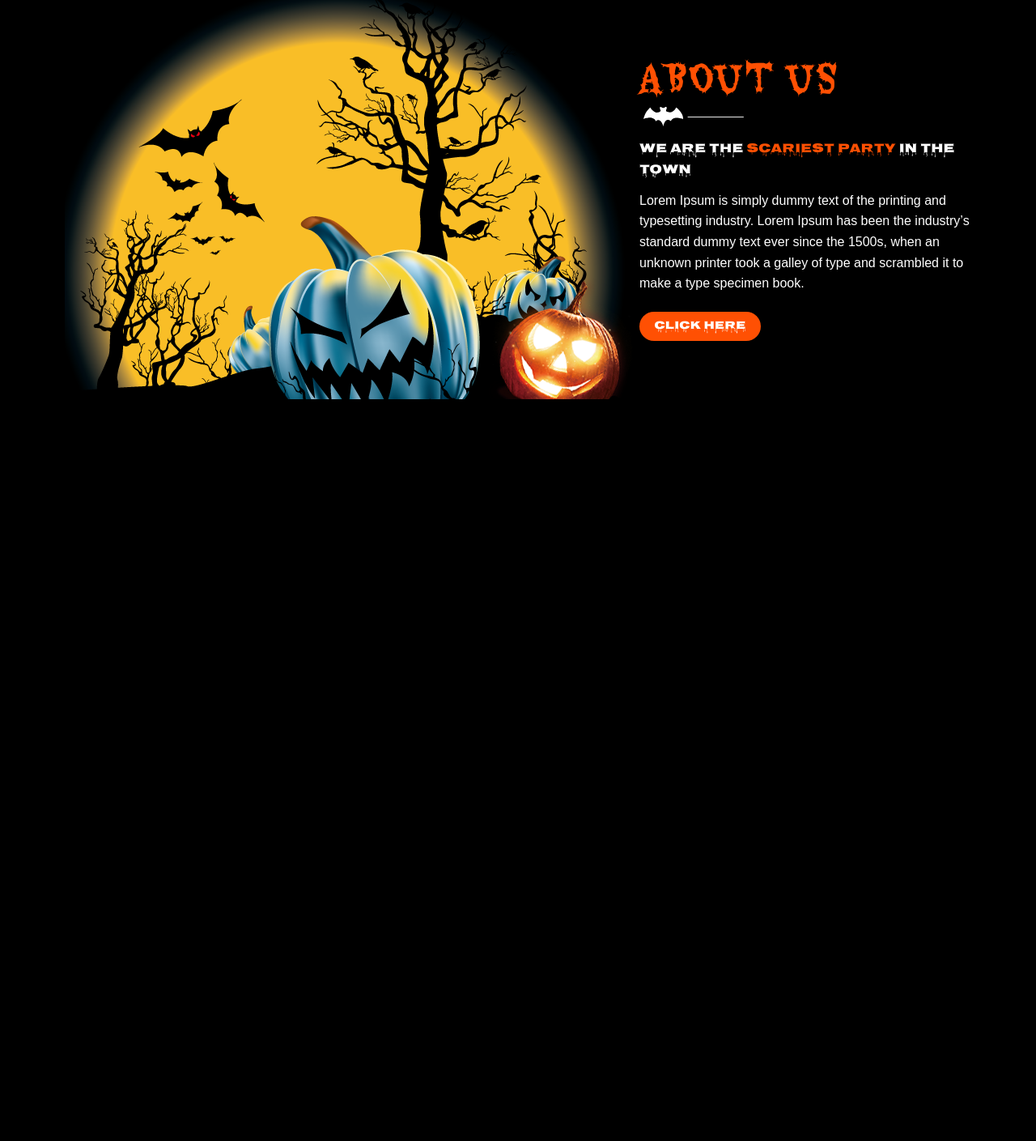
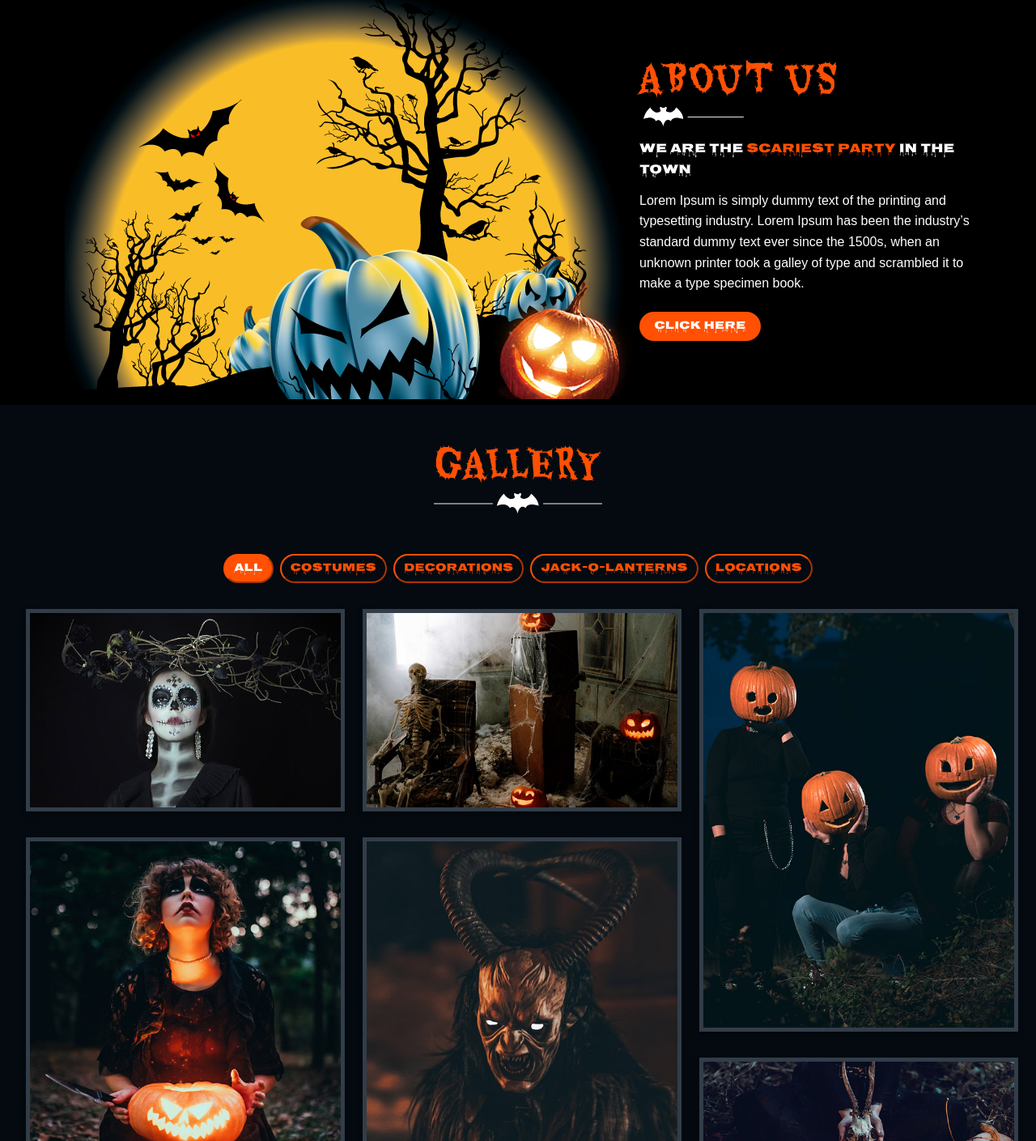
Before and after one commit to PPereaC/spookyween, a plain HTML site: page index.html in a window 1280 px wide. Shown: the part 1391-2800 px from the top of the page at 81% size. Before the commit the page ends 1891 px from the top, so only its background shows below. Drawn offline with Linux system fonts and the light colour scheme; a web font is replaced by a local one.

Commit message:
add: Gallery section

```diff
--- /dev/null
+++ b/gallery.css
@@ -0,0 +1,93 @@
+.gallery-container {
+    display: flex;
+    flex-direction: column;
+    align-items: center;
+    padding: 2rem;
+    background-color: var(--about-section-bg);
+
+}
+
+.gallery-title-container {
+    display: flex;
+    flex-direction: column;
+    margin-bottom: 20px;
+}
+
+.gallery-buttons-container {
+    display: flex;
+    gap: 0.5rem;
+    padding-top: 30px;
+    margin-bottom: 2rem;
+}
+
+.gallery-filter-button {
+    padding: 0.5rem 0.7rem;
+    border-radius: 50px;
+    font-family: 'Nosifer', cursive;
+    font-size: 14px;
+    color: var(--secondary-color);
+    background-color: transparent;
+    border-color: var(--secondary-color);
+}
+
+.gallery-filter-button:hover {
+    background-color: var(--secondary-color);
+    color: var(--text-color);
+}
+
+.gallery-filter-button.active {
+    background-color: var(--secondary-color);
+    color: var(--text-color);
+}
+
+.gallery-grid {
+    display: grid;
+    grid-template-columns: repeat(3, 1fr);
+    gap: 2rem;
+    width: 100%;
+    max-width: 1324px;
+}
+
+.gallery-item {
+    grid-row: span 1;
+    overflow: hidden;
+    border: 5px solid #323d49;
+    box-shadow: 0 4px 8px rgba(0, 0, 0, 0.3);
+    width: 100%;
+    height: fit-content;
+    aspect-ratio: 16/10;
+
+    img {
+        width: 100%;
+        height: 100%;
+        object-fit: cover;
+        transition: transform 0.3s ease;
+        display: block;
+    }
+}
+
+.gallery-item-tall {
+    grid-row: span 2;
+    overflow: hidden;
+    border: 5px solid #323d49;
+    box-shadow: 0 4px 8px rgba(0, 0, 0, 0.3);
+    width: 100%;
+    height: fit-content;
+    justify-self: stretch;
+    object-fit: contain;
+    align-self: start;
+    aspect-ratio: 3/4;
+
+    img {
+        width: 100%;
+        height: 100%;
+        object-fit: cover;
+        transition: transform 0.3s ease;
+        display: block;
+    }
+
+}
+
+.gallery-item:hover img {
+    transform: scale(1.05);
+}
--- a/index.html
+++ b/index.html
@@ -9,6 +9,7 @@
     <link rel="stylesheet" href="home.css" />
     <link rel="stylesheet" href="services.css" />
     <link rel="stylesheet" href="about.css" />
+    <link rel="stylesheet" href="gallery.css" />
     <title>SpookyWeen</title>
   </head>
   <body>
@@ -159,6 +160,57 @@
           </div>
         </div>
       </section>
+
+      <!-- Gallery Section -->
+      <section id="gallery">
+        <div class="gallery-container">
+          <div class="gallery-title-container">
+            <span class="text-flicker">GALLERY</span>
+            <img
+              src="images/heading-bg.svg"
+              alt="Heading Background"
+            />
+          </div>
+
+          <div class="gallery-buttons-container">
+            <button class="gallery-filter-button active">ALL</button>
+            <button class="gallery-filter-button">COSTUMES</button>
+            <button class="gallery-filter-button">DECORATIONS</button>
+            <button class="gallery-filter-button">JACK-O-LANTERNS</button>
+            <button class="gallery-filter-button">LOCATIONS</button>
+          </div>
+
+          <div class="gallery-grid">
+            <div class="gallery-item">
+              <img src="images/gallery-img8.jpg" alt="Costume Image">
+            </div>
+            <div class="gallery-item">
+              <img src="images/gallery-img7.jpg" alt="Decoration Image">
+            </div>
+            <div class="gallery-item-tall">
+              <img src="images/gallery-img6.jpg" alt="Jack O Lantern Image">
+            </div>
+            <div class="gallery-item-tall">
+              <img src="images/gallery-img5.jpg" alt="Jack O Lantern Image">
+            </div>
+            <div class="gallery-item-tall">
+              <img src="images/gallery-img3.jpg" alt="Jack O Lantern Image">
+            </div>
+            <div class="gallery-item">
+              <img src="images/gallery-img4.jpg" alt="Decoration Image">
+            </div>
+            <div class="gallery-item">
+              <img src="images/gallery-img2.jpg" alt="Decoration Image">
+            </div>
+            <div class="gallery-item-tall">
+              <img src="images/gallery-img1.jpg" alt="Decoration Image">
+            </div>
+          </div>
+
+        </div>
+      </section>
+
+
     </main>
   </body>
 </html>
```
